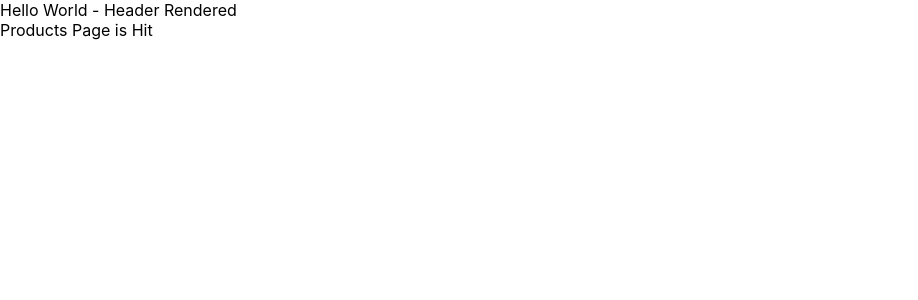
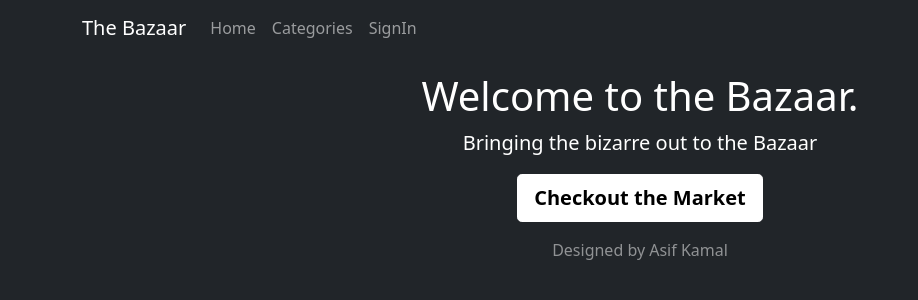
Before and after one commit to asifkamal-dev/the-bazaar-frontend, a React (Create React App) app: page / in a window 1280 px wide. Shown: the top 300 px of the page, without its empty margins (0-918 px from the left). Built offline with nearby package versions, Linux system fonts and the light colour scheme; no server answers.

Commit message:
added a working product-view page, working on single product view

```diff
--- a/package.json
+++ b/package.json
@@ -7,7 +7,9 @@
     "@testing-library/react": "^11.1.0",
     "@testing-library/user-event": "^12.1.10",
     "axios": "^0.21.4",
+    "bootstrap": "^5.1.1",
     "react": "^17.0.2",
+    "react-bootstrap": "^2.0.0-beta.6",
     "react-dom": "^17.0.2",
     "react-router-dom": "^5.3.0",
     "react-scripts": "4.0.3",
--- a/public/index.html
+++ b/public/index.html
@@ -24,7 +24,7 @@
       work correctly both with client-side routing and a non-root public URL.
       Learn how to configure a non-root public URL by running `npm run build`.
     -->
-    <title>React App</title>
+    <title>The Bazaar</title>
   </head>
   <body>
     <noscript>You need to enable JavaScript to run this app.</noscript>
--- a/src/App.css
+++ b/src/App.css
@@ -1,4 +1,84 @@
-.App {
+/* Box sizing rules */
+*,
+*::before,
+*::after {
+  box-sizing: border-box;
+}
+
+/* Remove default padding */
+ul[class],
+ol[class] {
+  padding: 0;
+}
+
+/* Remove default margin */
+body,
+h1,
+h2,
+h3,
+h4,
+p,
+ul[class],
+ol[class],
+li,
+figure,
+figcaption,
+blockquote,
+dl,
+dd {
+  margin: 0;
+}
+
+/* Set core body defaults */
+body {
+  min-height: 100vh;
+  scroll-behavior: smooth;
+  text-rendering: optimizeSpeed;
+  line-height: 1.5;
+}
+
+/* Remove list styles on ul, ol elements with a class attribute */
+ul[class],
+ol[class] {
+  list-style: none;
+}
+
+/* A elements that don't have a class get default styles */
+a:not([class]) {
+  text-decoration-skip-ink: auto;
+}
+
+/* Make images easier to work with */
+img {
+  max-width: 100%;
+  display: block;
+}
+
+/* Natural flow and rhythm in articles by default */
+article > * + * {
+  margin-top: 1em;
+}
+
+/* Inherit fonts for inputs and buttons */
+input,
+button,
+textarea,
+select {
+  font: inherit;
+}
+
+/* Remove all animations and transitions for people that prefer not to see them */
+@media (prefers-reduced-motion: reduce) {
+  * {
+    animation-duration: 0.01ms !important;
+    animation-iteration-count: 1 !important;
+    transition-duration: 0.01ms !important;
+    scroll-behavior: auto !important;
+  }
+}
+
+/* Old Code from React App  */
+/* .App {
   text-align: center;
 }
 
@@ -35,4 +115,4 @@
   to {
     transform: rotate(360deg);
   }
-}
+} */
--- a/src/App.js
+++ b/src/App.js
@@ -1,14 +1,20 @@
-import logo from './logo.svg';
 import './App.css';
-// import { Route } from 'react-router-dom'
+import 'bootstrap/dist/css/bootstrap.min.css'; // Bootstrap css stylesheet
+import { Route } from 'react-router-dom'
 
-import Header from './components/header/Header'
+import Header from './components/header/header'
 import ProductsView from './components/products/products-view';
+import Homepage from './components/homepage/homepage';
+
+
+
+
 function App() {
   return (
     <div>
       <Header />
-      <ProductsView />
+      <Route exact path ='/' component={Homepage} />
+      <Route  path ='/home' component={ProductsView} />
 
     </div>
   );
--- a/src/components/header/Header.jsx
+++ b/src/components/header/Header.jsx
@@ -1,11 +1,19 @@
-import React from 'react'
+import React from "react";
+import { Navbar, Container, Nav } from "react-bootstrap";
 
 function Header() {
-    return (
-        <div>
-            Hello World - Header Rendered
-        </div>
-    )
+  return (
+    <Navbar bg='dark'  variant="dark">
+      <Container >
+        <Navbar.Brand href="/">The Bazaar</Navbar.Brand>
+        <Nav className="me-auto">
+          <Nav.Link href="/home">Home</Nav.Link>
+          <Nav.Link href="/categories">Categories</Nav.Link>
+          <Nav.Link href="#">SignIn</Nav.Link>
+        </Nav>
+      </Container>
+    </Navbar>
+  );
 }
 
-export default Header
+export default Header;
--- /dev/null
+++ b/src/components/homepage/homepage.jsx
@@ -0,0 +1,30 @@
+import React from "react";
+
+// This is the landing page for the ecommerce site. There should be a image for bazaar
+function Homepage() {
+  return (
+    <body class="d-flex h-100 text-center text-white bg-dark">
+      <div class="cover-container d-flex w-100 h-100 p-3 mx-auto flex-column">
+        <main class="px-3">
+          <h1>Welcome to the Bazaar.</h1>
+          <p class="lead">Bringing the bizarre out to the Bazaar</p>
+          <p class="lead">
+            <a
+              href="/home"
+              style={{ color: "black" }}
+              class="btn btn-lg btn-secondary fw-bold border-white bg-white"
+            >
+              Checkout the Market
+            </a>
+          </p>
+        </main>
+
+        <footer class="mt-auto text-white-50">
+          <p>Designed by Asif Kamal</p>
+        </footer>
+      </div>
+    </body>
+  );
+}
+
+export default Homepage;
--- a/src/components/products/products-view.jsx
+++ b/src/components/products/products-view.jsx
@@ -1,35 +1,108 @@
-import React, { useEffect, useState } from 'react'
+import React, { useEffect, useState } from "react";
 import axios from "axios";
+import { Row, Col, Card, Button, Container, CardGroup } from "react-bootstrap";
+// import Card from "react-bootstrap/card";
+// import Button from "react-bootstrap/Button";
+// import { Container } from "react-bootstrap";
+
 function ProductsView() {
+  const [products, setProducts] = useState([]);
+  useEffect(() => {
+    const getProducts = async () => {
+      const productsFromServer = await requestProducts();
+      setProducts(productsFromServer);
+    };
+    getProducts();
+  }, []);
 
-    const [eventData, setEventData] = useState([]);
+  const requestProducts = () => {
+    const url = "http://localhost:8000/products/";
+    axios
+      .get(url)
+      .then((res) => {
+        // checking the data recieved
+        console.log(res.data);
+        setProducts(res.data);
+        console.log("Product Data recieved on product-view.jsx");
+      })
+      .catch(() => {
+        console.log("error reterving product data on prod-view");
+      });
+  };
 
-    useEffect(() => {
-      getEventData();
-    }, []);
+  // ALTERNATIVE WAY OF DOING AXIOS AWAIT REQUEST
+  // const requestProducts = async () => {
+  //   try {
+  //     const res = await axios.get("http://localhost:8000/products/")
+  //     console.log(res.data);
+  //     setProducts(res.data)
+  //   } catch (err){
+  //     console.error(err)
+  //   }
+  // };
 
-    function getEventData() {
-      const url = "http://localhost:8000/products/";
-      axios
-        .get(url)
-        .then((res) => {
-          const data = res.data;
-          console.log(data);
-          setEventData(data);
-          console.log("data has been received");
-        })
-        .catch(() => {
-          console.log("error retreiving data");
-        });
-    }
+  // function getEventData() {
+  //   const url = "http://localhost:8000/products/";
+  //   axios
+  //     .get(url)
+  //     .then((res) => {
+  //       const data = res.data;
+  //       console.log(data);
+  //       setEventData(data);
+  //       console.log("data has been received");
+  //     })
+  //     .catch(() => {
+  //       console.log("error retreiving data");
+  //     });
+  // }
 
+  //statement to wait for products to load before loading data.
+  if (!products) return "Loading Data";
+  console.log(products);
+  return (
+    <div>
+      <div className="position-relative overflow-hidden p-3 p-md-5 m-md-3 text-center bg-light">
+        <div className="col-md-5 p-lg-5 mx-auto my-5">
+          <h1 className="display-4 fw-normal">Punny headline</h1>
+          <p className="lead fw-normal">
+            And an even wittier subheading to boot. Jumpstart your marketing
+            efforts with this example based on Apple’s marketing pages.
+          </p>
+          <a className="btn btn-outline-secondary" href="/">
+            Coming soon
+          </a>
+        </div>
+        <div className="product-device shadow-sm d-none d-md-block"></div>
+        <div className="product-device product-device-2 shadow-sm d-none d-md-block"></div>
+      </div>
 
-
-    return (
-        <div>
-            Products Page is Hit
-        </div>
-    )
+      <Container>
+        <CardGroup>
+          <Row xs={1} md={2} lg={3} className="g-4">
+            {products.map((product) => (
+              <Col>
+                <Card key={product.id} style={{ width: "18rem" }}>
+                  <Card.Img variant="top" src={product.Img} />
+                  <Card.Body>
+                    <Card.Title>{product.name}</Card.Title>
+                    <Card.Subtitle>Category: {product.category}</Card.Subtitle>
+                    <Card.Subtitle>
+                      Created by: {product.created_by}
+                    </Card.Subtitle>
+                    <Card.Subtitle>Product id: {product.id}</Card.Subtitle>
+                    <Card.Text>Description:{'\n'} {product.description}</Card.Text>
+                    <Button href={`/products/${product.id}`} variant="primary">
+                      View
+                    </Button>
+                  </Card.Body>
+                </Card>
+              </Col>
+            ))}
+          </Row>
+        </CardGroup>
+      </Container>
+    </div>
+  );
 }
 
-export default ProductsView
+export default ProductsView;
--- a/src/index.js
+++ b/src/index.js
@@ -1,17 +1,22 @@
-import React from 'react';
-import ReactDOM from 'react-dom';
-import './index.css';
-import App from './App';
-import reportWebVitals from './reportWebVitals';
-import { BrowserRouter as Router } from "react-router-dom";
+import React from "react";
+import ReactDOM from "react-dom";
+import "./index.css";
+import App from "./App";
+import reportWebVitals from "./reportWebVitals";
+import { BrowserRouter as Router, Switch } from "react-router-dom";
+
+// Importing the Bootstrap CSS
+import "bootstrap/dist/css/bootstrap.min.css";
 
 ReactDOM.render(
   <React.StrictMode>
     <Router>
-    <App />
+      <Switch>
+        <App />
+      </Switch>
     </Router>
   </React.StrictMode>,
-  document.getElementById('root')
+  document.getElementById("root")
 );
 
 // If you want to start measuring performance in your app, pass a function
```
Also changed, not shown: 1 other file (tests, documents, lock files or other folders).
